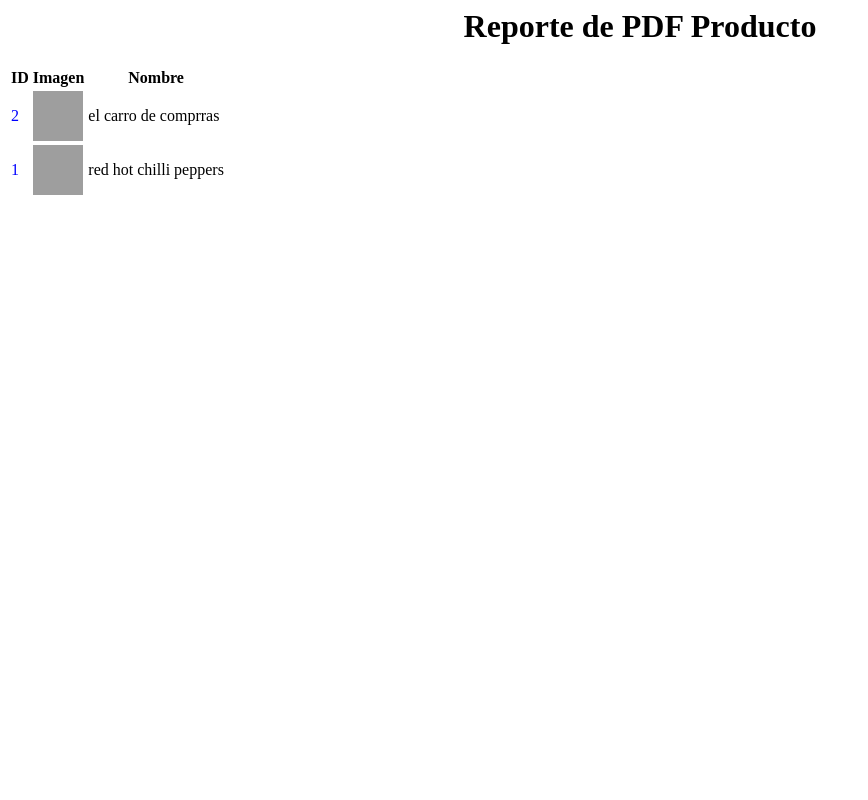
After one commit to alhexanderad/django-pdf, a Django app: template producto/templates/producto/reportepdf.html in a window 1280 px wide. The commit adds this page. Shown: the whole page, without its empty margins (0-868 px from the left). Run offline with Django 3.2, Linux system fonts and the light colour scheme; the template is opened without the code that fills it: values that come from a table or form of the project are taken from there, others are empty; data comes from the database, SQL or seed files in the repository; grey boxes are pictures that could not be loaded.

Commit message:
Se realizo el pdf de  lista de productos para poder dar estilos es necesario realizar de manera independiente

```diff
--- a/producto/templates/producto/lista.html
+++ b/producto/templates/producto/lista.html
@@ -30,8 +30,9 @@
             </tr>
           {% endfor %}
         </tbody>
+
       </table>
   </div>
+  <button type="button" class="btn btn-info" onclick="location.href='{% url 'producto:PDF-Producto' %}'">PDF</button>
 </div>
-
 {% endblock content %}
--- /dev/null
+++ b/producto/templates/producto/reportepdf.html
@@ -0,0 +1,39 @@
+
+<html lang="es">
+  <head>
+    <meta http-equiv="Content-Type" content="text/html; charset=UTF-8" />
+    <meta name="viewport" content="width=device-width, initial-scale=1">
+  </head>
+  <style>
+    .title{
+      text-align: center;
+    }
+  </style>
+  <body>
+  <div class="container">
+    <div class="row">
+      <h1 class =title>Reporte de PDF Producto</h1>
+          <table class="table table-striped table-hover">
+            <thead >
+              <tr style="border: 1px solid #000;">
+                <th scope="col">ID</th>
+                <th scope="col">Imagen</th>
+                <th scope="col">Nombre</th>
+              </tr>
+            </thead>
+            <tbody>
+              {% for p in productos  %}
+                <tr>
+                  <td style="color: blue;">{{p.id}}</td>
+                  <td><img src="{{p.imagen.path}}" alt="" height="50" width="50" class="img-fluid rounded-start" alt="..."></td>
+                  <td>{{p}}</td>
+                  <td>
+                  </td>
+                </tr>
+              {% endfor %}
+            </tbody>
+          </table>
+      </div>
+    </div>
+  </body>
+</html>
--- a/producto/urls.py
+++ b/producto/urls.py
@@ -1,9 +1,11 @@
 from django.urls import path, include
-from producto.views import ListaProducto
+from producto.views import ListaProducto, pdf_report
 
 app_name='producto'
 
 
 urlpatterns = [
   path('lista/', ListaProducto.as_view() ,name="ListaProsucto"),
+  path('pdf/', pdf_report , name="PDF-Producto"),
+  #path('pdf/', ProductPdfView , name="PDF-Producto"),
 ]
--- a/requirements.txt
+++ b/requirements.txt
@@ -3,6 +3,7 @@ asgiref==3.5.0
 colorama==0.4.4
 cssselect2==0.5.0
 Django==3.2
+django-xhtml2pdf==0.0.4
 future==0.18.2
 html5lib==1.1
 lxml==4.8.0
```
Also changed, not shown: producto/views.py (+30 -0 lines).
